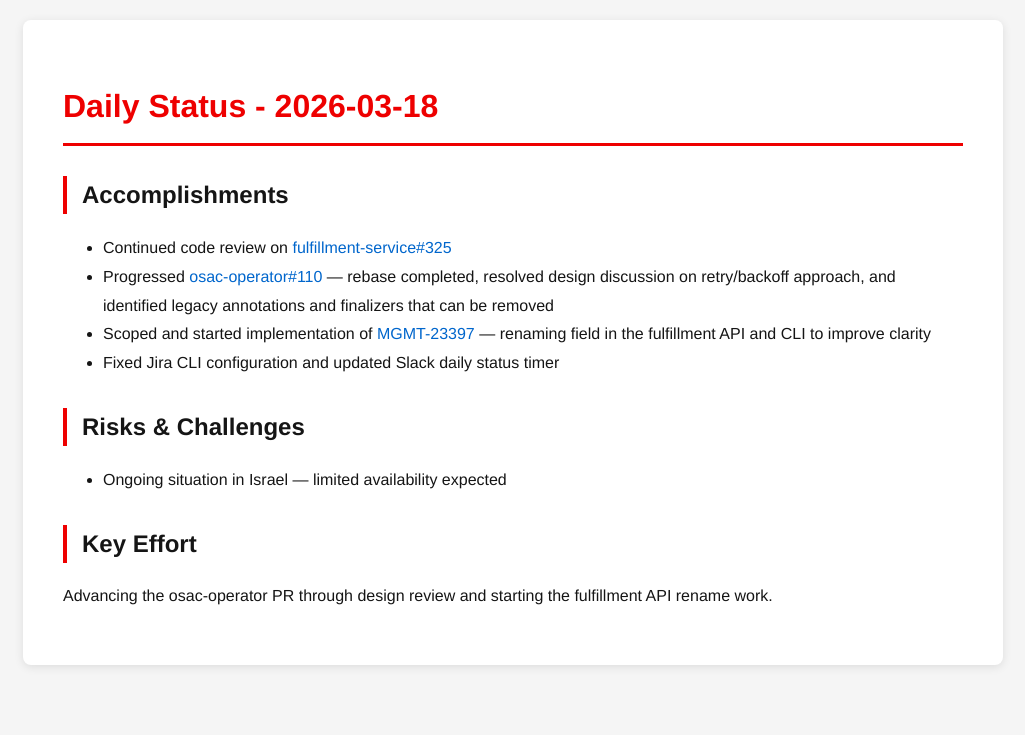
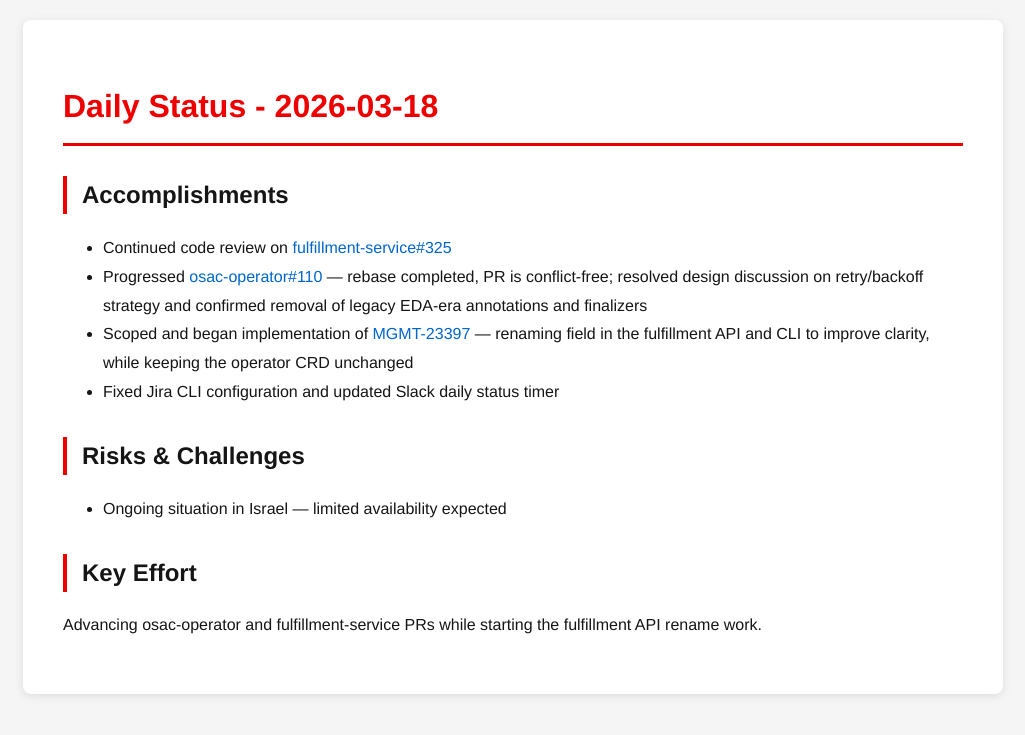
Before and after one commit to tzvatot/daily-status, a Jekyll site: the page built from 2026-03-18.md, in a window 1280 px wide. Shown: the top 735 px of the page, without its empty margins (127-1152 px from the left). Built offline with Jekyll 4.4.1, drawn with Linux system fonts in a browser that asks for light colours.

Commit message:
Daily status update - 2026-03-18

```diff
--- a/2026-03-18.md
+++ b/2026-03-18.md
@@ -8,12 +8,12 @@
 
 ## Accomplishments
 - Continued code review on [fulfillment-service#325](https://github.com/osac-project/fulfillment-service/pull/325)
-- Progressed [osac-operator#110](https://github.com/osac-project/osac-operator/pull/110) — rebase completed, resolved design discussion on retry/backoff approach, and identified legacy annotations and finalizers that can be removed
-- Scoped and started implementation of [MGMT-23397](https://issues.redhat.com/browse/MGMT-23397) — renaming field in the fulfillment API and CLI to improve clarity
+- Progressed [osac-operator#110](https://github.com/osac-project/osac-operator/pull/110) — rebase completed, PR is conflict-free; resolved design discussion on retry/backoff strategy and confirmed removal of legacy EDA-era annotations and finalizers
+- Scoped and began implementation of [MGMT-23397](https://issues.redhat.com/browse/MGMT-23397) — renaming field in the fulfillment API and CLI to improve clarity, while keeping the operator CRD unchanged
 - Fixed Jira CLI configuration and updated Slack daily status timer
 
 ## Risks & Challenges
 - Ongoing situation in Israel — limited availability expected
 
 ## Key Effort
-Advancing the osac-operator PR through design review and starting the fulfillment API rename work.
+Advancing osac-operator and fulfillment-service PRs while starting the fulfillment API rename work.
```
